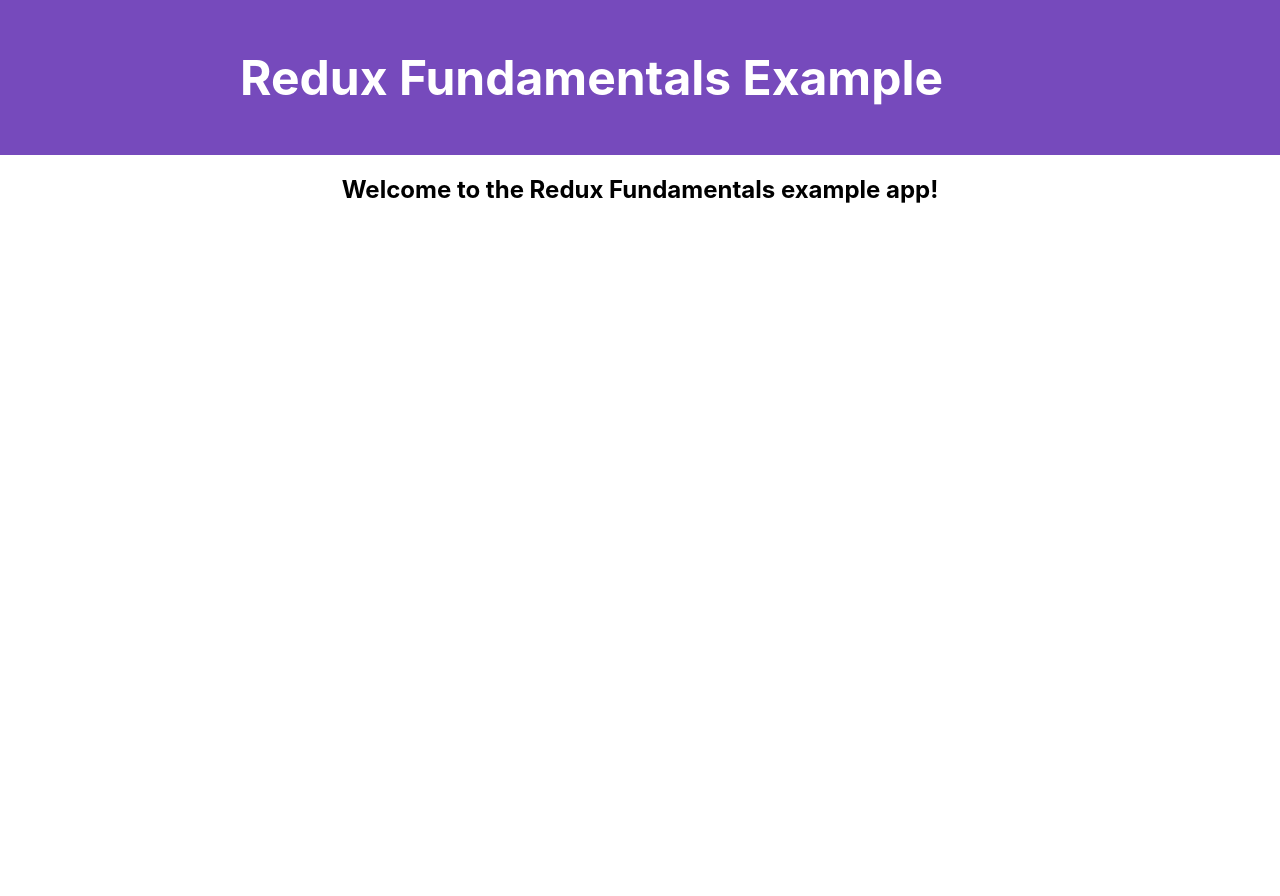
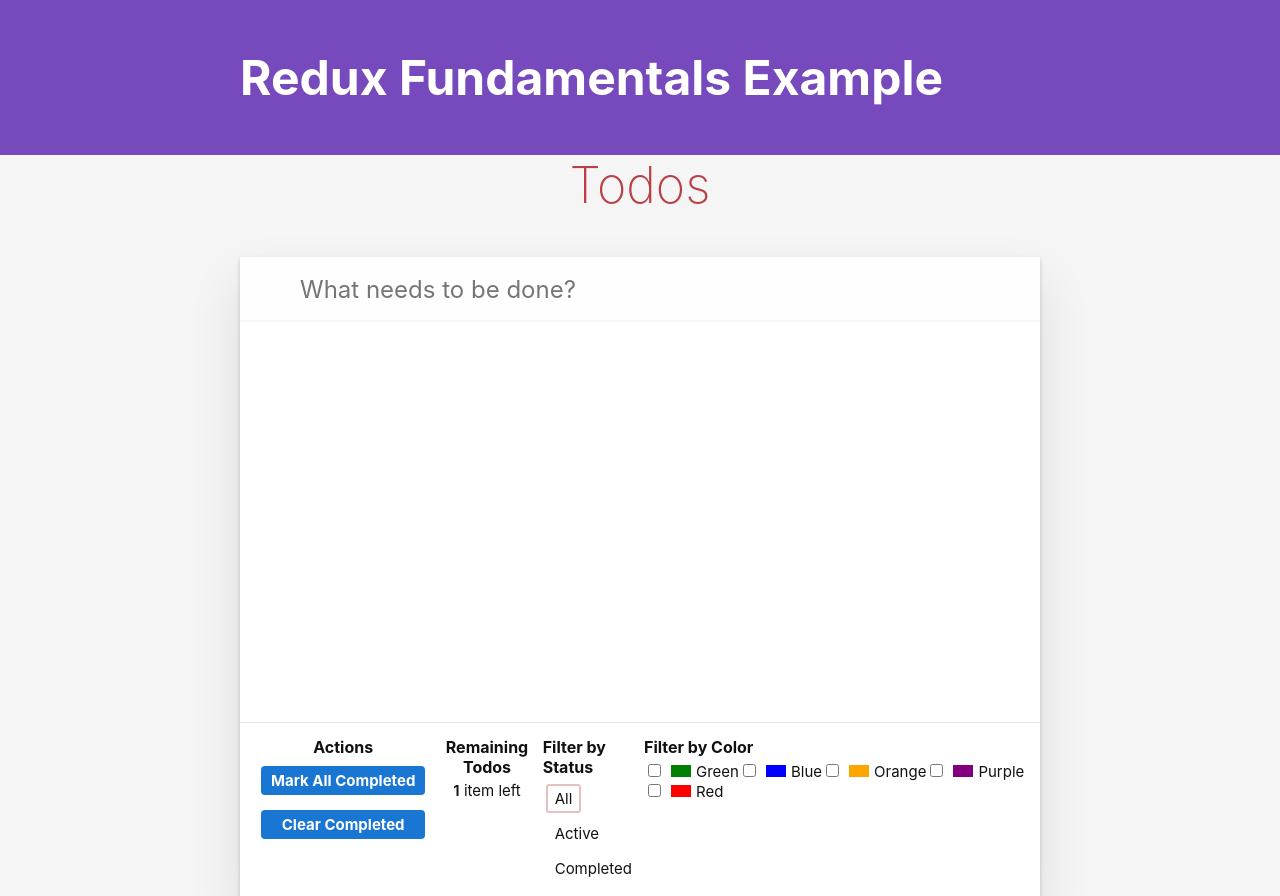
Before and after one commit to shanth1/redux-fundamentals, a React (Create React App) app: page / in a window 1280 px wide. Before the commit the page ends 800 px from the top, so only its background shows below. Built offline with nearby package versions, Linux system fonts and the light colour scheme; what miragejs would draw is missing.

Commit message:
Component preparation
Header, TodoList Footer

Header: input
TodoList: array of TodoListItem

Footer:
some buttons for actions
RemainingTodos
StatusFilter
ColorFilters

```diff
--- a/src/App.js
+++ b/src/App.js
@@ -1,4 +1,7 @@
 import React from "react";
+import Footer from "./features/footer/Footer";
+import Header from "./features/header/Header";
+import TodoList from "./features/todos/TodoList";
 
 function App() {
     return (
@@ -6,15 +9,18 @@
             <nav>
                 <section>
                     <h1>Redux Fundamentals Example</h1>
-
-                    <div className="navContent">
-                        <div className="navLinks"></div>
+                </section>
+            </nav>
+            <main>
+                <section className="medium-container">
+                    <h2>Todos</h2>
+                    <div className="todoapp">
+                        <Header />
+                        <TodoList />
+                        <Footer />
                     </div>
                 </section>
-            </nav>
-            <section>
-                <h2>Welcome to the Redux Fundamentals example app!</h2>
-            </section>
+            </main>
         </div>
     );
 }
--- /dev/null
+++ b/src/features/filters/colors.js
@@ -0,0 +1,3 @@
+export const availableColors = ["green", "blue", "orange", "purple", "red"];
+
+export const capitalize = (s) => s[0].toUpperCase() + s.slice(1);
--- a/src/features/filters/filtersSlice.js
+++ b/src/features/filters/filtersSlice.js
@@ -1,5 +1,11 @@
+export const StatusFilters = {
+    All: "all",
+    Active: "active",
+    Completed: "completed",
+};
+
 const initialState = {
-    status: "All",
+    status: StatusFilters.All,
     colors: [],
 };
 
--- /dev/null
+++ b/src/features/footer/Footer.js
@@ -0,0 +1,99 @@
+import React from "react";
+
+import { availableColors, capitalize } from "../filters/colors";
+import { StatusFilters } from "../filters/filtersSlice";
+
+const RemainingTodos = ({ count }) => {
+    const suffix = count === 1 ? "" : "s";
+
+    return (
+        <div className="todo-count">
+            <h5>Remaining Todos</h5>
+            <strong>{count}</strong> item{suffix} left
+        </div>
+    );
+};
+
+const StatusFilter = ({ value: status, onChange }) => {
+    const renderedFilters = Object.keys(StatusFilters).map((key) => {
+        const value = StatusFilters[key];
+        const handleClick = () => onChange(value);
+        const className = value === status ? "selected" : "";
+
+        return (
+            <li key={value}>
+                <button className={className} onClick={handleClick}>
+                    {key}
+                </button>
+            </li>
+        );
+    });
+
+    return (
+        <div className="filters statusFilters">
+            <h5>Filter by Status</h5>
+            <ul>{renderedFilters}</ul>
+        </div>
+    );
+};
+
+const ColorFilters = ({ value: colors, onChange }) => {
+    const renderedColors = availableColors.map((color) => {
+        const checked = colors.includes(color);
+        const handleChange = () => {
+            const changeType = checked ? "removed" : "added";
+            onChange(color, changeType);
+        };
+
+        return (
+            <label key={color}>
+                <input
+                    type="checkbox"
+                    name={color}
+                    checked={checked}
+                    onChange={handleChange}
+                />
+                <span
+                    className="color-block"
+                    style={{
+                        backgroundColor: color,
+                    }}
+                ></span>
+                {capitalize(color)}
+            </label>
+        );
+    });
+
+    return (
+        <div className="filters colorFilters">
+            <h5>Filter by Color</h5>
+            <form className="colorSelection">{renderedColors}</form>
+        </div>
+    );
+};
+
+const Footer = () => {
+    const colors = [];
+    const status = StatusFilters.All;
+    const todosRemaining = 1;
+
+    const onColorChange = (color, changeType) =>
+        console.log("Color change: ", { color, changeType });
+    const onStatusChange = (status) => console.log("Status change: ", status);
+
+    return (
+        <footer className="footer">
+            <div className="actions">
+                <h5>Actions</h5>
+                <button className="button">Mark All Completed</button>
+                <button className="button">Clear Completed</button>
+            </div>
+
+            <RemainingTodos count={todosRemaining} />
+            <StatusFilter value={status} onChange={onStatusChange} />
+            <ColorFilters value={colors} onChange={onColorChange} />
+        </footer>
+    );
+};
+
+export default Footer;
--- /dev/null
+++ b/src/features/header/Header.js
@@ -0,0 +1,20 @@
+import React, { useState } from "react";
+
+const Header = () => {
+    const [text, setText] = useState("");
+
+    const handleChange = (e) => setText(e.target.value);
+
+    return (
+        <header className="header">
+            <input
+                className="new-todo"
+                placeholder="What needs to be done?"
+                value={text}
+                onChange={handleChange}
+            />
+        </header>
+    );
+};
+
+export default Header;
--- /dev/null
+++ b/src/features/todos/TodoList.js
@@ -0,0 +1,14 @@
+import React from "react";
+import TodoListItem from "./TodoListItem";
+
+const TodoList = () => {
+    const todos = [];
+
+    const renderedListItems = todos.map((todo) => {
+        return <TodoListItem key={todo.id} todo={todo} />;
+    });
+
+    return <ul className="todo-list">{renderedListItems}</ul>;
+};
+
+export default TodoList;
--- /dev/null
+++ b/src/features/todos/TodoListItem.js
@@ -0,0 +1,55 @@
+import React from "react";
+
+import { ReactComponent as TimesSolid } from "./times-solid.svg";
+
+import { availableColors, capitalize } from "../filters/colors";
+
+const TodoListItem = ({ todo, onColorChange, onCompletedChange, onDelete }) => {
+    const { text, completed, color } = todo;
+
+    const handleCompletedChanged = (e) => {
+        onCompletedChange(e.target.checked);
+    };
+
+    const handleColorChanged = (e) => {
+        onColorChange(e.target.value);
+    };
+
+    const colorOptions = availableColors.map((c) => (
+        <option key={c} value={c}>
+            {capitalize(c)}
+        </option>
+    ));
+
+    return (
+        <li>
+            <div className="view">
+                <div className="segment label">
+                    <input
+                        className="toggle"
+                        type="checkbox"
+                        checked={completed}
+                        onChange={handleCompletedChanged}
+                    />
+                    <div className="todo-text">{text}</div>
+                </div>
+                <div className="segment buttons">
+                    <select
+                        className="colorPicker"
+                        value={color}
+                        style={{ color }}
+                        onChange={handleColorChanged}
+                    >
+                        <option value=""></option>
+                        {colorOptions}
+                    </select>
+                    <button className="destroy" onClick={onDelete}>
+                        <TimesSolid />
+                    </button>
+                </div>
+            </div>
+        </li>
+    );
+};
+
+export default TodoListItem;
```
Also changed, not shown: src/features/todos/times-solid.svg (added).
